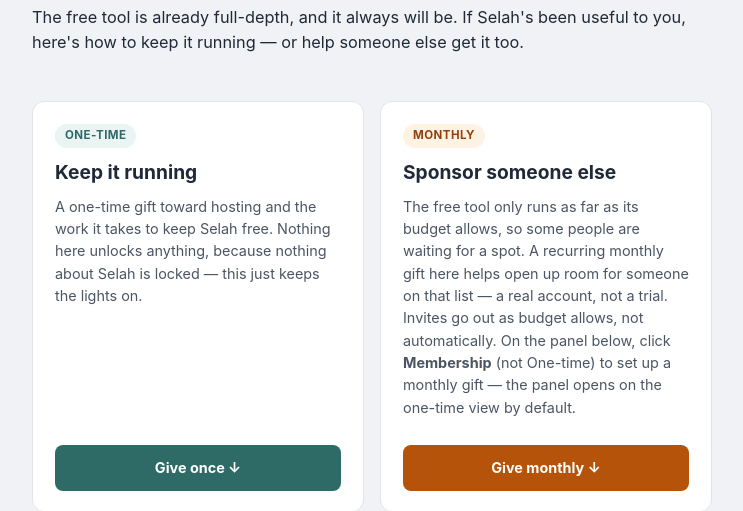
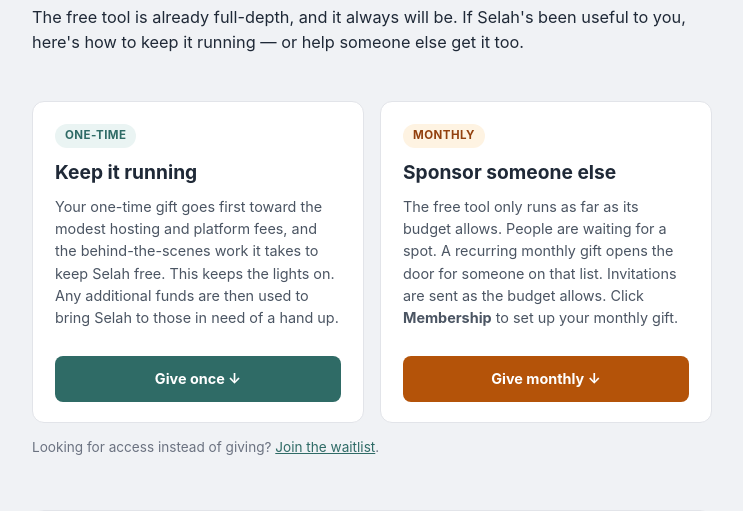
Before and after one commit to PeregrinePlanner-Dev/selah-app, a Flask app: page /support in a window 1280 px wide. Shown: the part 225-736 px from the top of the page, without its empty margins (268-1011 px from the left). Run offline with Flask 3, Linux system fonts and the light colour scheme.

Commit message:
Rewrite /support card copy per Rick's exact wording

```diff
--- a/templates/support.html
+++ b/templates/support.html
@@ -107,14 +107,14 @@
       <div class="give-card">
         <div class="give-tag">One-time</div>
         <h2>Keep it running</h2>
-        <p>A one-time gift toward hosting and the work it takes to keep Selah free. Nothing here unlocks anything, because nothing about Selah is locked — this just keeps the lights on.</p>
+        <p>Your one-time gift goes first toward the modest hosting and platform fees, and the behind-the-scenes work it takes to keep Selah free. This keeps the lights on. Any additional funds are then used to bring Selah to those in need of a hand up.</p>
         <a class="give-btn" href="#give-widget">Give once ↓</a>
       </div>
 
       <div class="give-card scholarship">
         <div class="give-tag">Monthly</div>
         <h2>Sponsor someone else</h2>
-        <p>The free tool only runs as far as its budget allows, so some people are waiting for a spot. A recurring monthly gift here helps open up room for someone on that list — a real account, not a trial. Invites go out as budget allows, not automatically. On the panel below, click <strong>Membership</strong> (not One-time) to set up a monthly gift — the panel opens on the one-time view by default.</p>
+        <p>The free tool only runs as far as its budget allows. People are waiting for a spot. A recurring monthly gift opens the door for someone on that list. Invitations are sent as the budget allows. Click <strong>Membership</strong> to set up your monthly gift.</p>
         <a class="give-btn" href="#give-widget">Give monthly ↓</a>
       </div>
 
```
